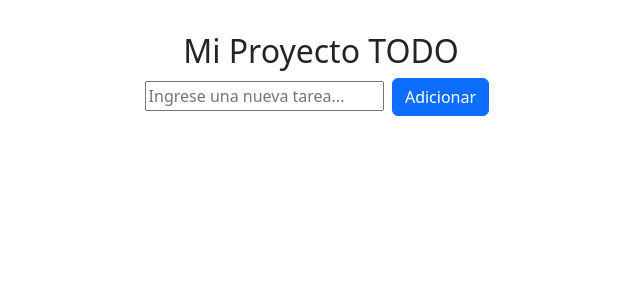
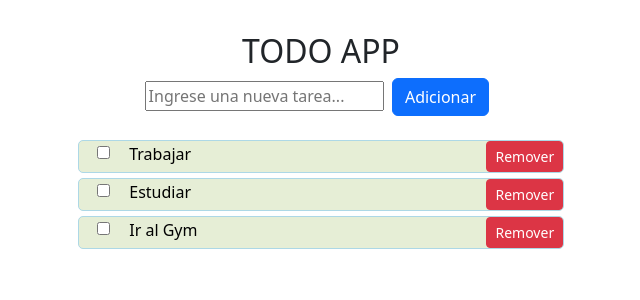
Before and after one commit to carldelarm/miproytodo, a React (Vite) app: page / in a window 1280 px wide. Shown: the top 300 px of the page, without its empty margins (319-959 px from the left). Built offline with nearby package versions, Linux system fonts and the light colour scheme.

Commit message:
Cambios relacionados con el tipado de tareas

```diff
--- a/src/components/Task.tsx
+++ b/src/components/Task.tsx
@@ -41,12 +41,15 @@ const Task = ({id,taskName,taskDone,tasksList,setTasksList}:Props) => {
         <div style={{width:'50%', textAlign:'left'}}>
           <input type="text" value={taskName} className="input-task" onChange={onUpdateTask}/>
         </div>
-         <div className="div-actualizar" style={{width:'20%', textAlign:'right'}}>
+
+{/*          <div className="div-actualizar" style={{width:'20%', textAlign:'right'}}>
             <button className='btn btn-primary btn-sm'
               name={`btn_update_${id}`} id={`btn_update_${id}`}
               onClick={onUpdateTask}>Actualizar</button>&nbsp;
         </div>
-        <div style={{width:'20%', textAlign:'right'}}>
+ */}
+
+        <div style={{width:'40%', textAlign:'right'}}>
           <button className='btn btn-danger btn-sm'
             name={`btn_remove_${id}`} id={`btn_remove_${id}`}
             onClick={onDeleteTask}>Remover</button>
--- a/src/components/Todo.tsx
+++ b/src/components/Todo.tsx
@@ -1,19 +1,39 @@
 import { useEffect, useState } from 'react';
 import Task from './Task';
+import { Tarea } from '../types/tarea';
+
+const data: Tarea[] = [
+  {
+    id: 1,
+    title: 'Trabajar',
+    done: false
+  },
+  {
+    id: 2,
+    title: 'Estudiar',
+    done: false
+  },
+  {
+    id: 3,
+    title: 'Ir al Gym',
+    done: false
+  }
+]
+
 
 const Todo = () => {
 
   const [contador,setContador] = useState(0);
-  const [tasksList, setTasksList] = useState([]);
+  const [tasksList, setTasksList] = useState(data);
   const [description, setDescription] = useState("");
 
   const getListTasks = async () => {
-    console.log('Iniciando mi aplicación TODO');
+    console.log('Metodo que deberia consultar todas las tareas');
+    setContador(tasksList.length+1);
   }
 
   useEffect(() => {
     getListTasks();
-    // eslint-disable-next-line react-hooks/exhaustive-deps
   }, []);
 
   const onAddNewTask = (event:any) => {
@@ -27,9 +47,9 @@ const Todo = () => {
 
     let existe = false;
 
-    tasksList.forEach((element) => {
-      const { name } = element;
-      const itemName:string = name;
+    tasksList.forEach((element:Tarea) => {
+      const { title } = element;
+      const itemName:string = title;
       if(description.toLowerCase().trim() === itemName.toLowerCase().trim()) existe = true;
     });
 
@@ -39,9 +59,9 @@ const Todo = () => {
       return;
     }
 
-    const newTask = {
+    const newTask: Tarea = {
       id: contador,
-      name: `${description}`,
+      title: `${description}`,
       done: false
     }
 
@@ -60,7 +80,7 @@ const Todo = () => {
 
   return (
       <div className='contenedor'>
-        <h2>Mi Proyecto TODO</h2>
+        <h2>TODO APP</h2>
 
         <section id="busqueda">
           <div>
@@ -80,10 +100,10 @@ const Todo = () => {
         <br />
 
         {
-          tasksList.map( (dataTask:any) => (
+          tasksList.map( (dataTask: Tarea) => (
             <Task key={dataTask.id}
                   id={dataTask.id}
-                  taskName={`${dataTask.name}`}
+                  taskName={`${dataTask.title}`}
                   taskDone={dataTask.done}
                   tasksList={tasksList}
                   setTasksList={setTasksList}
--- /dev/null
+++ b/src/types/tarea.ts
@@ -0,0 +1,5 @@
+export interface Tarea {
+    id: number,
+    title: string,
+    done: boolean
+}
```
